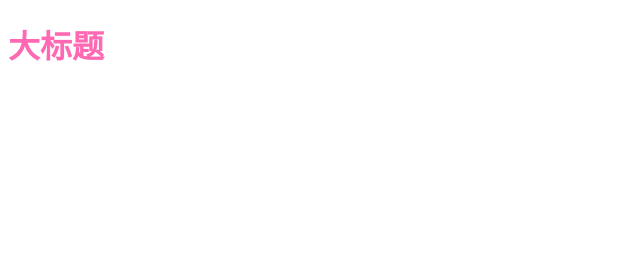
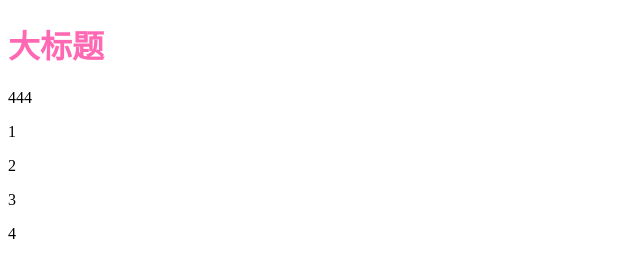
Before and after one commit to zzz3617/project-01, a plain HTML site: page index.html in a window 1280 px wide. Shown: the full height of the page, 0-640 px from the left. Drawn offline with Linux system fonts and the light colour scheme.

Commit message:
修改了index

```diff
--- a/index.html
+++ b/index.html
@@ -15,6 +15,11 @@
 
 <body>
     <h1>大标题</h1>
+    <p>444</p>
+    <p>1</p>
+    <p>2</p>
+    <p>3</p>
+    <p>4</p>
 </body>
 
 </html>
```
